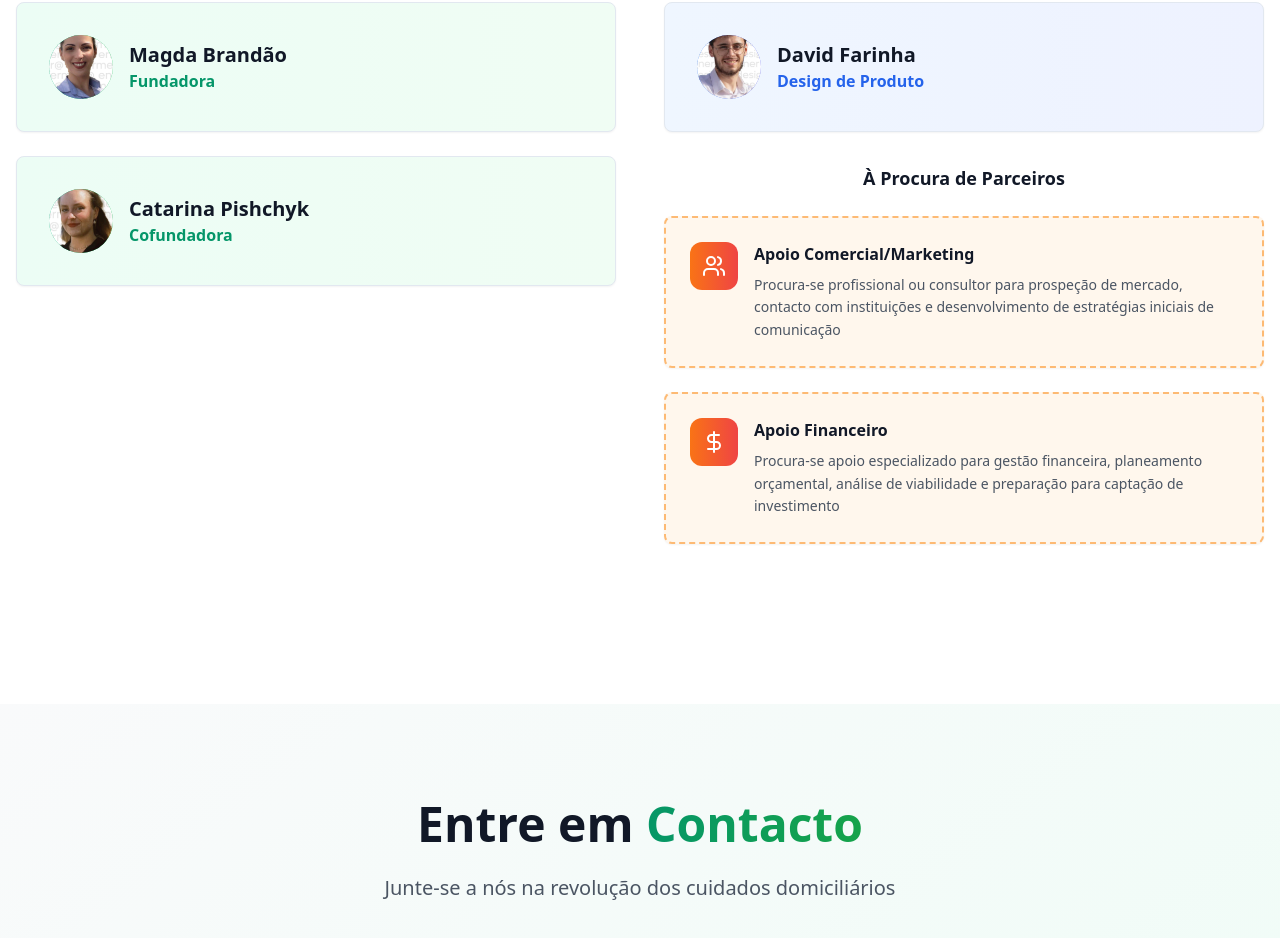
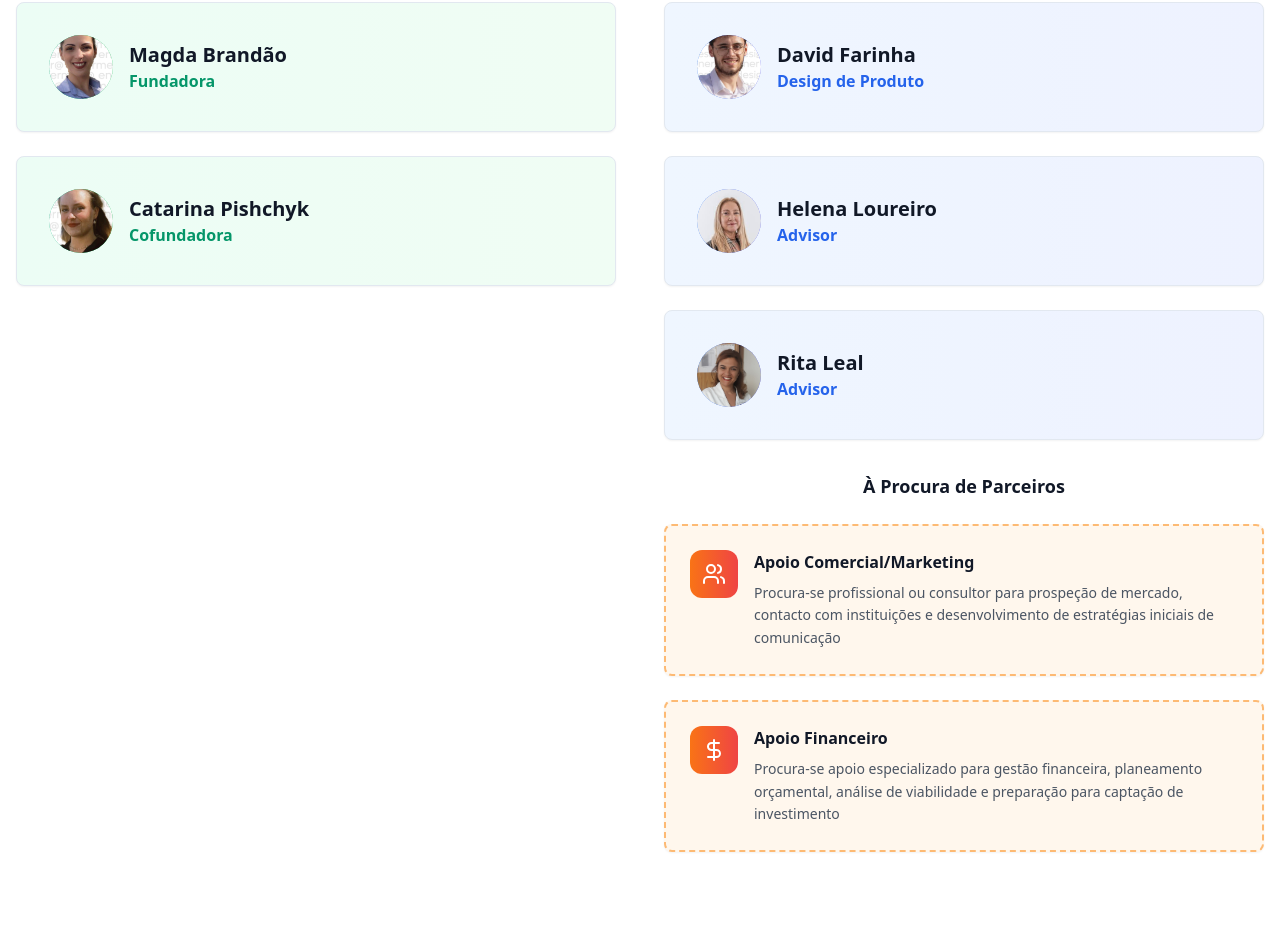
Before and after one commit to M-96306/domibag-mobile-workstation, a React (Vite) app: page / in a window 1280 px wide. Shown: the part 7889-8827 px from the top of the page. Built offline with nearby package versions, Linux system fonts and the light colour scheme.

Commit message:
Add team members and center faces
Add images for Helena Loureiro and Rita Leal to the team section and center the faces in the images.

```diff
--- a/src/components/pitch/Team.tsx
+++ b/src/components/pitch/Team.tsx
@@ -20,6 +20,18 @@ const partners = [
     role: "Design de Produto",
     status: "active",
     image: "/lovable-uploads/b15c2b19-e66a-45ca-ad47-d6ac73920199.png"
+  },
+  {
+    name: "Helena Loureiro",
+    role: "Advisor",
+    status: "active",
+    image: "/lovable-uploads/82e116e7-67ba-4955-8c46-ac154b9b9187.png"
+  },
+  {
+    name: "Rita Leal",
+    role: "Advisor",
+    status: "active",
+    image: "/lovable-uploads/985ebc45-cf89-443b-bd0a-caecc6c013e5.png"
   }
 ];
 
@@ -93,7 +105,11 @@ export const Team = () => {
                            <img
                              src={partner.image}
                              alt={partner.name}
-                            className="w-full h-full object-cover"
+                             className="w-full h-full object-cover object-center"
+                             style={{
+                               objectPosition: partner.name === "Helena Loureiro" ? "center 15%" :
+                                             partner.name === "Rita Leal" ? "center 20%" : "center"
+                             }}
                            />
                          ) : (
                            <User className="h-8 w-8 text-white" />
```
Also changed, not shown: public/lovable-uploads/82e116e7-67ba-4955-8c46-ac154b9b9187.png (added), public/lovable-uploads/985ebc45-cf89-443b-bd0a-caecc6c013e5.png (added). Lines whose indentation alone changed are shown as unchanged.
